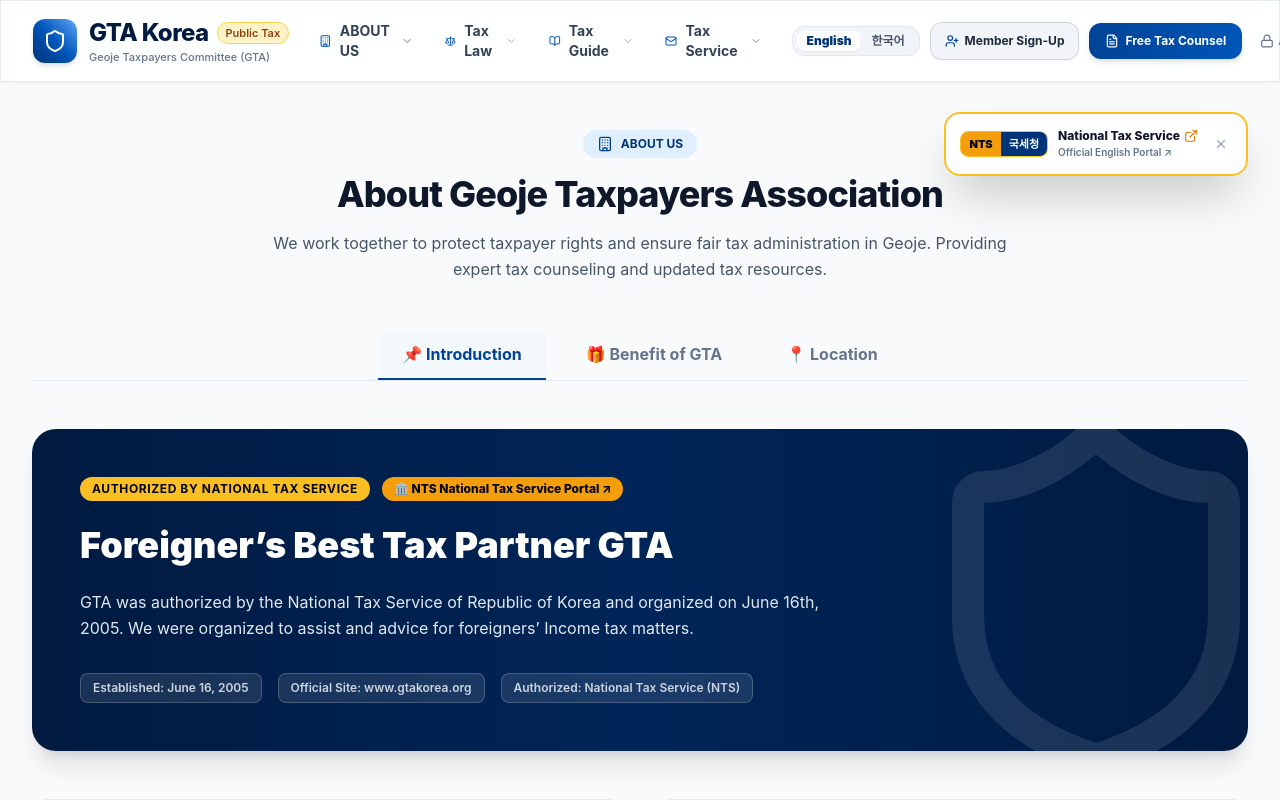
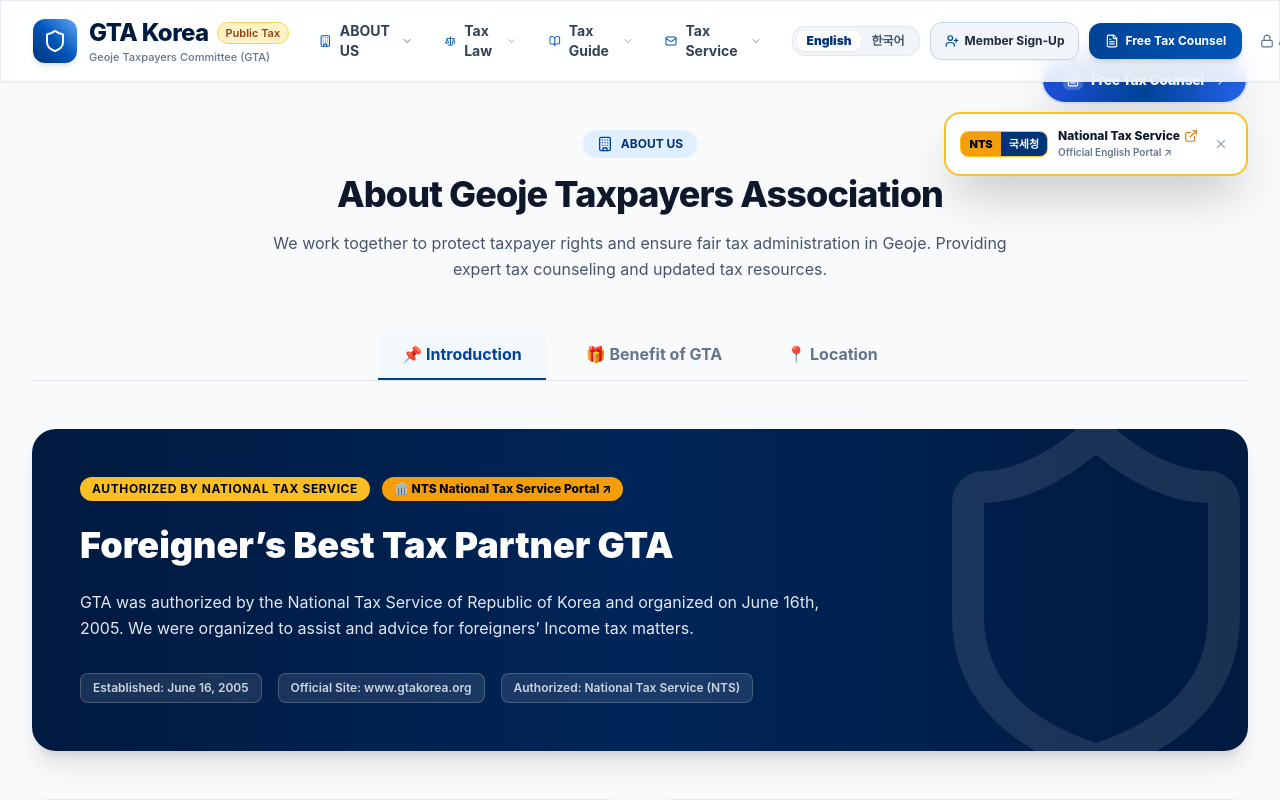
Before and after one commit to ChoiJuHo80/gta-taxpayers-association, a Next.js app: page /about in a window 1280 px wide. Shown: the top 800 px of the page. Built offline with nearby package versions, Linux system fonts and the light colour scheme.

Commit message:
feat: Add Free Tax Counsel quick floating button widget positioned directly above NTS badge

```diff
--- a/src/app/layout.tsx
+++ b/src/app/layout.tsx
@@ -3,6 +3,7 @@
 import Header from '@/components/Header';
 import Footer from '@/components/Footer';
 import NtsFloatingWidget from '@/components/NtsFloatingWidget';
+import ConsultFloatingWidget from '@/components/ConsultFloatingWidget';
 
 export const metadata: Metadata = {
   title: ':: GTA (Geoje Taxpayers Committee) Official Website',
@@ -21,6 +22,7 @@
         <Header />
         <main className="flex-1">{children}</main>
         <Footer />
+        <ConsultFloatingWidget />
         <NtsFloatingWidget />
       </body>
     </html>
--- /dev/null
+++ b/src/components/ConsultFloatingWidget.tsx
@@ -0,0 +1,42 @@
+'use client';
+
+import Link from 'next/link';
+import { FileText, ArrowRight } from 'lucide-react';
+import { useState, useEffect } from 'react';
+import { translations, Language } from '@/lib/i18n';
+
+export default function ConsultFloatingWidget() {
+  const [lang, setLang] = useState<Language>('en');
+
+  useEffect(() => {
+    const savedLang = (localStorage.getItem('gta_lang') as Language) || 'en';
+    setLang(savedLang);
+
+    const handleLangChange = (e: CustomEvent<Language>) => {
+      setLang(e.detail);
+    };
+
+    window.addEventListener('langChange' as any, handleLangChange);
+    return () => window.removeEventListener('langChange' as any, handleLangChange);
+  }, []);
+
+  const t = translations[lang];
+
+  return (
+    <div className="fixed bottom-24 right-4 sm:top-14 sm:bottom-auto sm:right-8 z-40 animate-in slide-in-from-bottom-5 sm:slide-in-from-top-5 duration-300">
+      <Link
+        href="/consult"
+        className="bg-gradient-to-r from-blue-700 via-gta-600 to-blue-600 hover:from-blue-800 hover:to-gta-700 text-white font-extrabold text-xs sm:text-sm px-4 sm:px-5 py-2.5 sm:py-3 rounded-full shadow-2xl hover:shadow-blue-500/30 flex items-center space-x-2 border-2 border-white/80 transition-all hover:scale-105 active:scale-95 group shrink-0"
+        title="Apply for Free Tax Counsel"
+      >
+        <div className="w-5 h-5 rounded-md bg-white/20 flex items-center justify-center shrink-0">
+          <FileText className="w-3.5 h-3.5 text-white" />
+        </div>
+        <span className="tracking-tight whitespace-nowrap">
+          {lang === 'ko' ? '무료 세무 상담 신청' : 'Free Tax Counsel'}
+        </span>
+        <ArrowRight className="w-3.5 h-3.5 text-white/80 group-hover:translate-x-0.5 transition-transform" />
+      </Link>
+    </div>
+  );
+}
```
